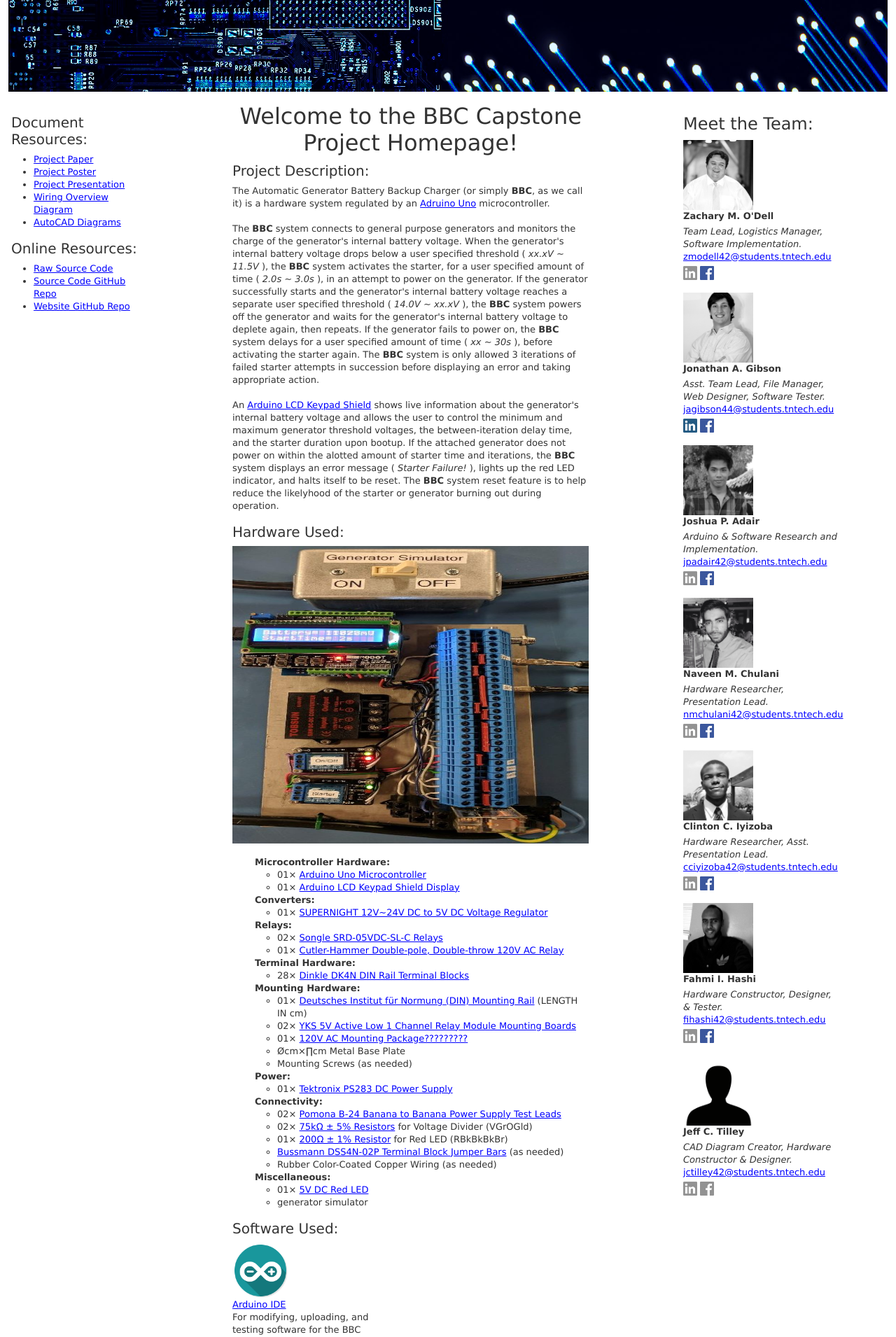
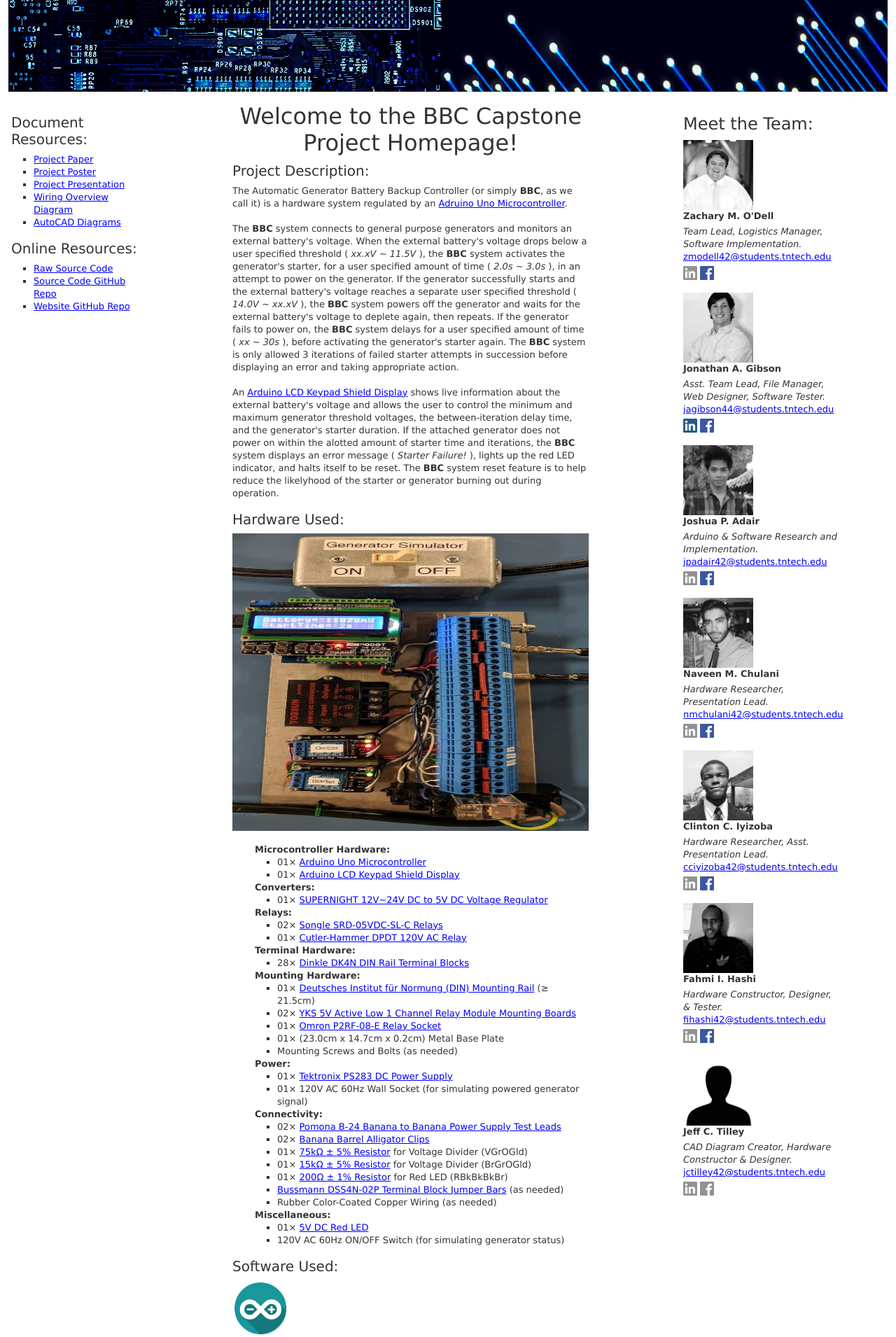
Before and after one commit to Lexxeous/capstone_2_website, a Rails app: page / in a window 1280 px wide. Shown: the top 1910 px of the page at 70% size. Run offline with Rails 7, Linux system fonts and the light colour scheme; style sheets or scripts are compiled from the project's sources; some libraries are stand-ins or nearby versions.

Commit message:
Content, documentation, and styling updates

```diff
--- a/app/assets/stylesheets/welcome.scss
+++ b/app/assets/stylesheets/welcome.scss
@@ -17,3 +17,7 @@
   .bio{
     width: 250px;
   }
+
+  ul{
+    list-style-type: square;
+  }
--- a/app/views/welcome/index.html.haml
+++ b/app/views/welcome/index.html.haml
@@ -36,46 +36,46 @@
           %h2 Welcome to the BBC Capstone Project Homepage!
         %h5 Project Description:
         %p
-          The Automatic Generator Battery Backup Charger (or simply
+          The Automatic Generator Battery Backup Controller (or simply
           =succeed "," do
             %b BBC
           as we call it) is a hardware system regulated by an
-          =link_to "Adruino Uno", "https://store.arduino.cc/usa/arduino-uno-rev3"
-          microcontroller.
+          =succeed "." do
+            =link_to "Adruino Uno Microcontroller", "https://store.arduino.cc/usa/arduino-uno-rev3"
           %br
           %br
           The
           %b BBC
-          system connects to general purpose generators and monitors the charge of the generator's internal battery voltage. When the generator's internal battery voltage drops below a user specified threshold (
+          system connects to general purpose generators and monitors an external battery's voltage. When the external battery's voltage drops below a user specified threshold (
           %i xx.xV ~ 11.5V
           =succeed "," do
             )
           the
           %b BBC
-          system activates the starter, for a user specified amount of time (
+          system activates the generator's starter, for a user specified amount of time (
           %i 2.0s ~ 3.0s
           =succeed "," do
             )
-          in an attempt to power on the generator. If the generator successfully starts and the generator's internal battery voltage reaches a separate user specified threshold (
+          in an attempt to power on the generator. If the generator successfully starts and the external battery's voltage reaches a separate user specified threshold (
           %i 14.0V ~ xx.xV
           =succeed "," do
             )
           the
           %b BBC
-          system powers off the generator and waits for the generator's internal battery voltage to deplete again, then repeats. If the generator fails to power on, the
+          system powers off the generator and waits for the external battery's voltage to deplete again, then repeats. If the generator fails to power on, the
           %b BBC
           system delays for a user specified amount of time (
           %i xx ~ 30s
           =succeed "," do
             )
-          before activating the starter again. The
+          before activating the generator's starter again. The
           %b BBC
           system is only allowed 3 iterations of failed starter attempts in succession before displaying an error and taking appropriate action.
           %br
           %br
           An
-          =link_to "Arduino LCD Keypad Shield", "https://www.dfrobot.com/wiki/index.php/Arduino_LCD_KeyPad_Shield_(SKU:_DFR0009)"
-          shows live information about the generator's internal battery voltage and allows the user to control the minimum and maximum generator threshold voltages, the between-iteration delay time, and the starter duration upon bootup. If the attached generator does not power on within the alotted amount of starter time and iterations, the
+          =link_to "Arduino LCD Keypad Shield Display", "https://www.dfrobot.com/wiki/index.php/Arduino_LCD_KeyPad_Shield_(SKU:_DFR0009)"
+          shows live information about the external battery's voltage and allows the user to control the minimum and maximum generator threshold voltages, the between-iteration delay time, and the generator's starter duration. If the attached generator does not power on within the alotted amount of starter time and iterations, the
           %b BBC
           system displays an error message (
           %i Starter Failure!
@@ -108,7 +108,7 @@
                 =link_to "Songle SRD-05VDC-SL-C Relays", "https://www.newegg.com/Product/Product.aspx?Item=9SIA6RP36W3562"
               %li
                 01×
-                =link_to "Cutler-Hammer Double-pole, Double-throw 120V AC Relay", welcome_path
+                =link_to "Cutler-Hammer DPDT 120V AC Relay", "https://www.newark.com/eaton-cutler-hammer/d4pr2a/relay-dpdt-240vac-30vdc-5a-socket/dp/46K6469"
             %b Terminal Hardware:
             %ul
               %li
@@ -119,20 +119,22 @@
               %li
                 01×
                 =link_to "Deutsches Institut für Normung (DIN) Mounting Rail", "https://www.dinkle.com/en/Terminal_3/TS-35N"
-                (LENGTH IN cm)
+                (≥ 21.5cm)
               %li
                 02×
                 =link_to "YKS 5V Active Low 1 Channel Relay Module Mounting Boards", "https://www.newegg.com/Product/Product.aspx?Item=9SIA9083852861"
               %li
                 01×
-                =link_to "120V AC Mounting Package?????????", welcome_path
-              %li Øcm×∏cm Metal Base Plate
-              %li Mounting Screws (as needed)
+                =link_to "Omron P2RF-08-E Relay Socket", "https://www.digikey.com/product-detail/en/omron-automation-and-safety/P2RF-08-E/Z207-ND/"
+              %li 01× (23.0cm x 14.7cm x 0.2cm) Metal Base Plate
+              %li Mounting Screws and Bolts (as needed)
             %b Power:
             %ul
               %li
                 01×
                 =link_to "Tektronix PS283 DC Power Supply", "https://www.used-line.com/power-supplies/tektronix/tektronix-ps283/item-11173482"
+              %li
+                01× 120V AC 60Hz Wall Socket (for simulating powered generator signal)
             %b Connectivity:
             %ul
               %li
@@ -140,8 +142,15 @@
                 =link_to "Pomona B-24 Banana to Banana Power Supply Test Leads", "https://www.digikey.com/product-detail/en/pomona-electronics/B-24-2/501-1046-ND/"
               %li
                 02×
-                =link_to "75kΩ ± 5% Resistors", "https://www.digikey.com/product-detail/en/stackpole-electronics-inc/CF14JT75K0/CF14JT75K0CT-ND/"
+                =link_to "Banana Barrel Alligator Clips", "https://www.alliedelec.com/mueller-bu-60s/70188573/"
+              %li
+                01×
+                =link_to "75kΩ ± 5% Resistor", "https://www.digikey.com/product-detail/en/stackpole-electronics-inc/CF14JT75K0/CF14JT75K0CT-ND/"
                 for Voltage Divider (VGrOGld)
+              %li
+                01×
+                =link_to "15kΩ ± 5% Resistor", "https://www.digikey.com/product-detail/en/stackpole-electronics-inc/CF18JT15K0/CF18JT15K0CT-ND"
+                for Voltage Divider (BrGrOGld)
               %li
                 01×
                 =link_to "200Ω ± 1% Resistor", "https://www.digikey.com/product-detail/en/vishay-bc-components/SFR16S0002000FR500/PPC200XCT-ND/"
@@ -155,7 +164,7 @@
               %li
                 01×
                 =link_to "5V DC Red LED", "https://hobbyking.com/en_us/led-5mm-red.html"
-              %li generator simulator
+              %li 120V AC 60Hz ON/OFF Switch (for simulating generator status)
           -#------------------------------------------------------------------------------------------------------------------------------------------------------------------
           %h5 Software Used:
           .row.justify-content-start.align-items-center.pl-3
```
Also changed, not shown: extras/todo.txt (+12 -5 lines).
